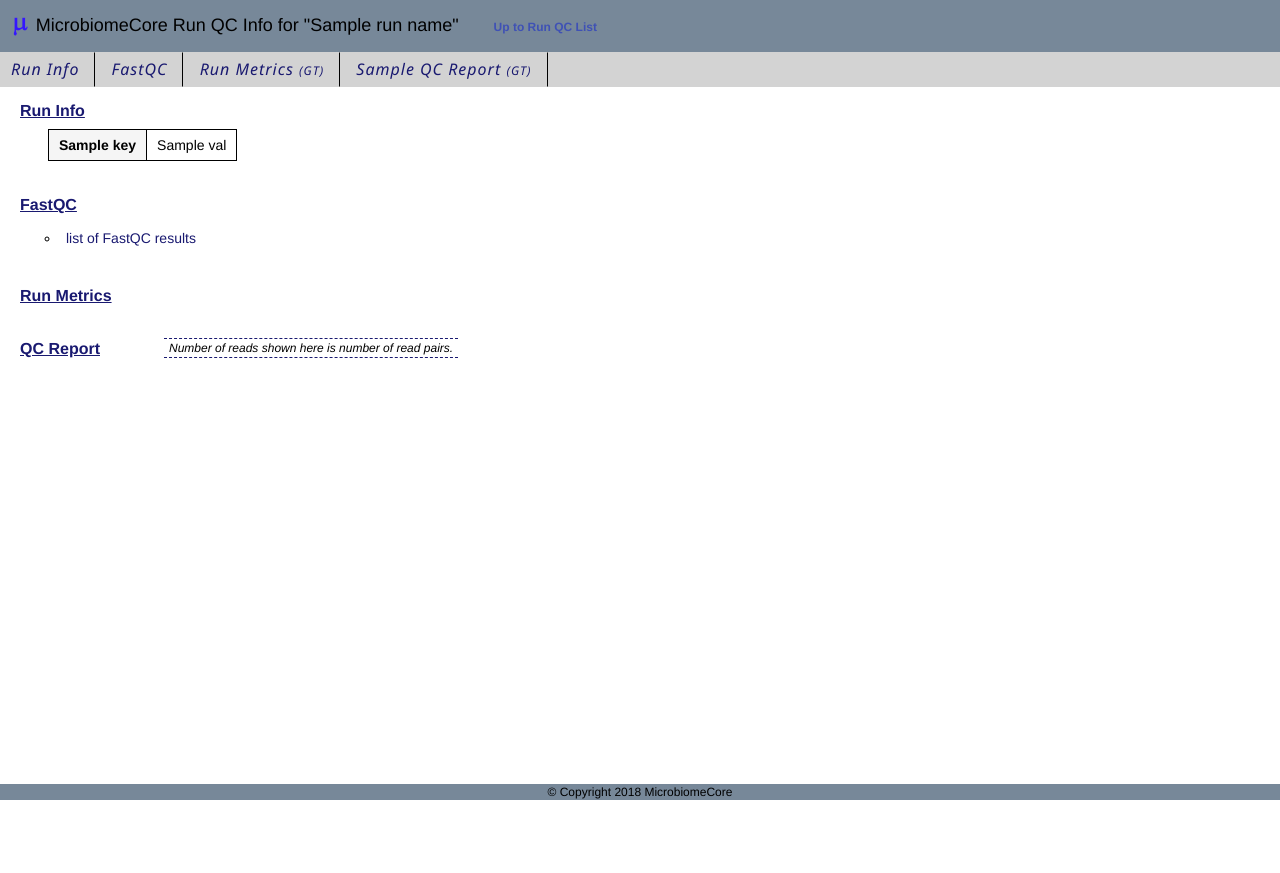
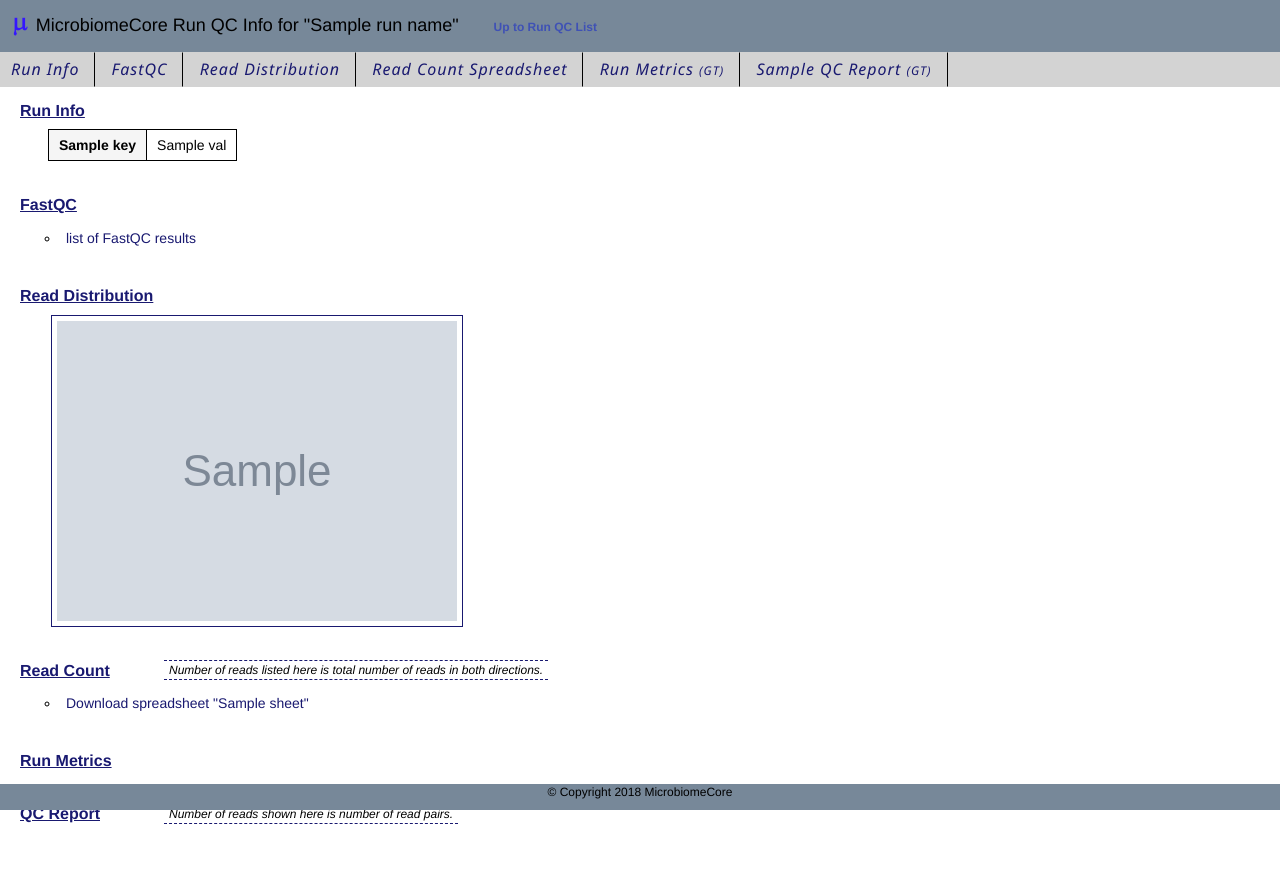
Before and after one commit to cometsong/mbiome_dataplots, a Flask app: template runqc/templates/run_details.html in a window 1280 px wide. Before the commit the page ends 800 px from the top, so only its background shows below. Run offline with Flask 2, Linux system fonts and the light colour scheme; the template is opened without the code that fills it: most values are stand-ins (such as "Sample title", 1, 10 or a date in 2020); grey boxes marked "Sample" are stand-in pictures; some libraries are stand-ins or nearby versions.

Commit message:
Mod views and templates; allow for >1 read_dist image and read_count spreadsheet

```diff
--- a/runqc/templates/base.html
+++ b/runqc/templates/base.html
@@ -41,10 +41,10 @@
     <nav class="topmenu">
       <a href="#run_info"   >Run Info</a>
       <a href="#fastqc"     >FastQC</a>
-    {% if read_dist_exists %}
+    {% if read_dist_images %}
       <a href="#read_dist"  >Read Distribution</a>
     {% endif %}
-    {% if read_count_exists %}
+    {% if read_count_sheets %}
       <a href="#read_count" >Read Count Spreadsheet</a>
     {% endif %}
       <a href="#run_metric" >Run Metrics <s>(GT)</s></a>
--- a/runqc/templates/run_details.html
+++ b/runqc/templates/run_details.html
@@ -28,26 +28,25 @@
   </ul>
 </section>
 
-{% if read_dist_exists %}
+{% if read_dist_images %}
 <section id="read_dist">
   <h2>Read Distribution</h2>
-  <b class="indented_note strong">
-    <a href="{{run_name}}_LANE-001_Read_Distributions.png" download>
-      [Download read distribution plot]</a>
-  </b><br/>
-  <img src="{{run_name}}_LANE-001_Read_Distributions.png"
-       alt="Plot of samples' read distribution" ><br/>
+  {% for image in read_dist_images %}
+  <a href="{{image}}" class="img" download><img src="{{image}}" alt="Plot {{image}}" ></a>
+  {% endfor %}
 </section>
 {% endif %}
 
-{% if read_count_exists %}
+{% if read_count_sheets %}
 <section id="read_count">
   <h2>Read Count</h2>
   <b class="indented_note">Number of reads listed here is total number of reads in both directions.</b>
   <ul>
+    {% for sheet in read_count_sheets %}
     <li>
-      <a href="{{run_name}}_Samples_Read_Counts.xls" download>Download spreadsheet with sample total read counts</a>
+      <a href="{{sheet}}" download>Download spreadsheet "{{sheet}}"</a>
     </li>
+    {% endfor %}
   </ul>
 </section>
 {% endif %}
```
Also changed, not shown: runqc/utils.py (+18 -0 lines), runqc/views.py (+11 -19 lines).
